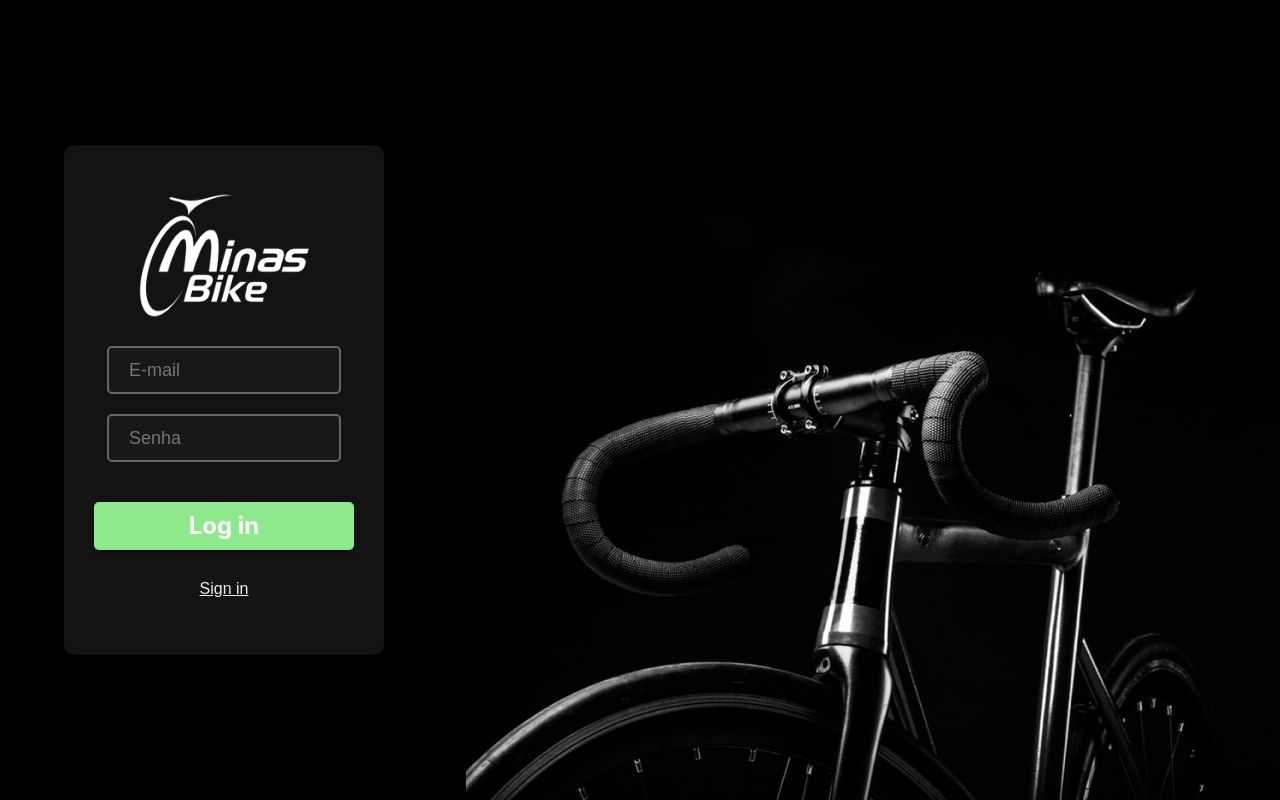
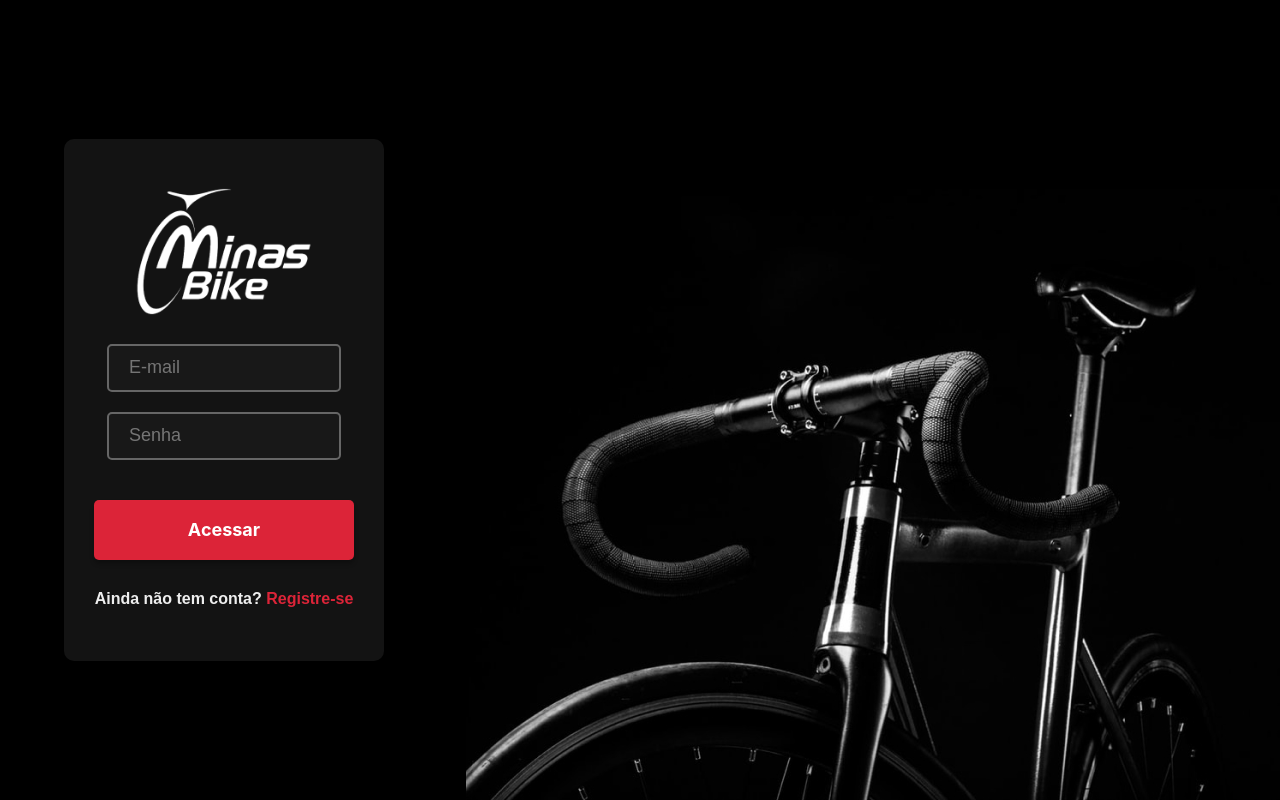
Before and after one commit to lucaspontoexe/MinasBike, a React (Create React App) app in the folder front/: page / in a window 1280 px wide. Built offline with nearby package versions, Linux system fonts and the light colour scheme.

Commit message:
Adicionado botão Acessar

```diff
--- a/front/src/pages/Login/index.jsx
+++ b/front/src/pages/Login/index.jsx
@@ -62,10 +62,14 @@ export default function Login({ history }) {
                         onChange={event => setPassword(event.target.value)}
                     />
 
-                    <Button type="submit" color="#8ee88c">
-                        Log in
+                    <Button type="submit" color="#DC2438">
+                        Acessar
                     </Button>
-                    <Link to="/cadastrar">Sign in </Link>
+
+                    <span>
+                        Ainda não tem conta?{' '}
+                        <Link to="/cadastrar">Registre-se</Link>
+                    </span>
                 </form>
             </div>
         </>
--- a/front/src/pages/Login/styles.css
+++ b/front/src/pages/Login/styles.css
@@ -50,13 +50,24 @@
 
 /* dark mode */
 
-.login-container a,
+
 .login-container span {
     color: #eeeeee;
+    font-weight: bold;
 }
 
+.login-container a {
+    color: #DC2438;
+    text-decoration: none;
+}
 .login-container input {
     background-color: #181818;
     color: whitesmoke;
     border: 2px #666 solid;
 }
+
+/* seria styled components uma boa ideia? */
+.login-container button {
+    height: 60px;
+    font-size: 18px;
+}
```
